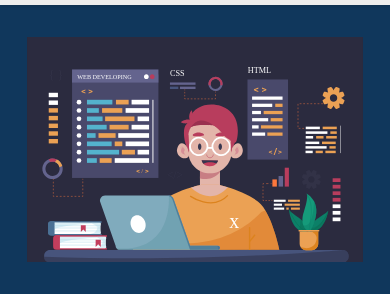
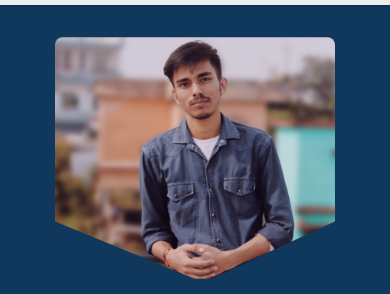
Before and after one commit to arjuncodes05/portfolio, a plain HTML site: page index.html in a window 390 px wide. Shown: the part 107-401 px from the top of the page. Drawn offline with Linux system fonts and the light colour scheme.

Commit message:
add photo

```diff
--- a/index.html
+++ b/index.html
@@ -43,7 +43,7 @@
                 </div>
 
                 <div class="intro-img">
-                    <img src="./assets/12063795_4884784.svg" alt="">
+                    <img src="./assets/arjun (1).jpg" alt="">
                 </div>
 
                 <!-- <div class="about-container">
--- a/style.css
+++ b/style.css
@@ -180,6 +180,13 @@ li{
     .intro-img{
         /* min-width: 500px; */
         width: 50%;
+        border-radius: 8px;
+        clip-path: polygon(100% 0%, 100% 51%, 100% 100%, 25% 100%, 0% 50%, 25% 0%);
+        overflow: hidden;
+
+        img{
+            width: 115%;
+        }
     }
 }
 
@@ -656,7 +663,9 @@ footer{
         }
 
         .intro-img{
-            width: 40%;
+            width: 50%;
+            clip-path: polygon(54% 0, 100% 0, 100% 75%, 53% 100%, 0 75%, 0 0);
+
         }
     }
 }
@@ -717,7 +726,7 @@ footer{
 
         }
         .intro-img{
-            width: 90%;
+            width: 75%;
         }
     }
 }
```
Also changed, not shown: assets/arjun (1).jpg (added).
